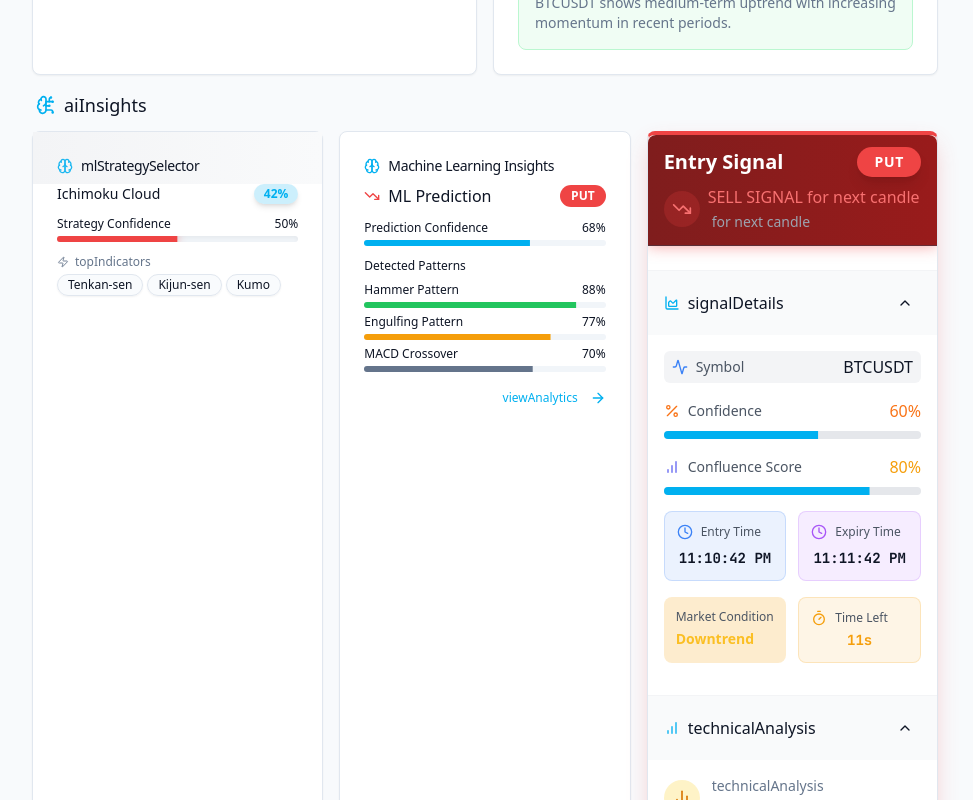
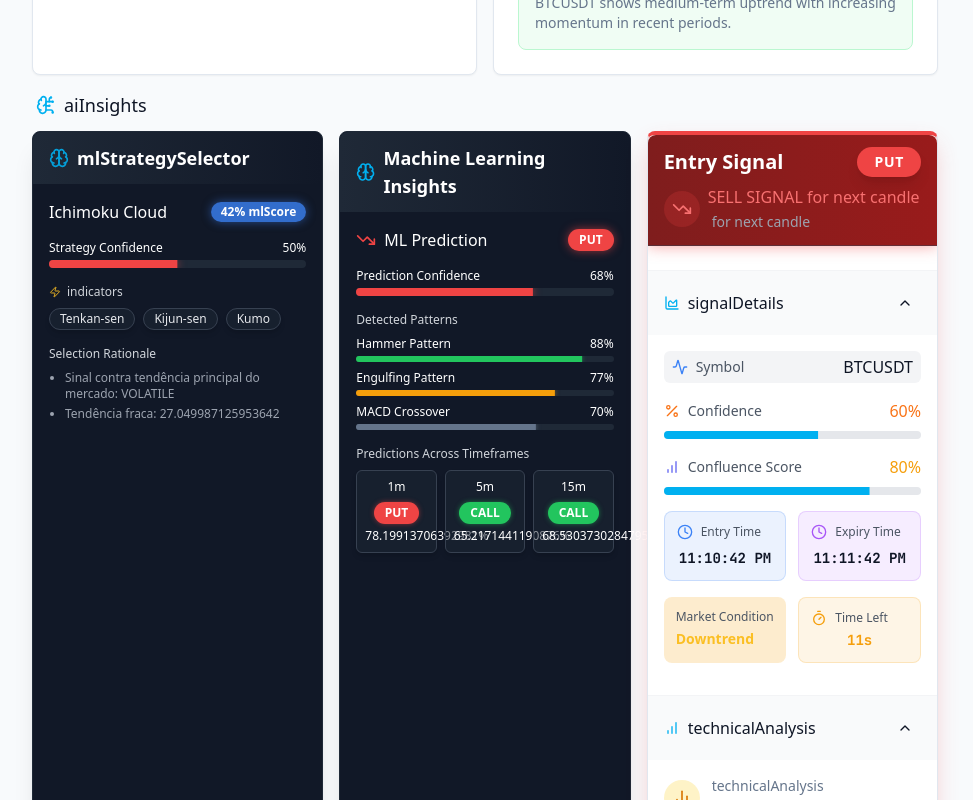
Before and after one commit to oTalentz/trading-view-automator, a React (Vite) app: page / in a window 1280 px wide. Shown: the part 2800-3600 px from the top of the page, without its empty margins (0-973 px from the left). Built offline with nearby package versions, Linux system fonts and the light colour scheme.

Commit message:
Refactor: Improve AI insights display
Consolidate AI insights into a single, expandable section, potentially using a carousel or 3D effect for better presentation.

```diff
--- a/package.json
+++ b/package.json
@@ -49,6 +49,7 @@
     "cmdk": "^1.0.0",
     "date-fns": "^3.6.0",
     "embla-carousel-react": "^8.3.0",
+    "framer-motion": "^11.18.2",
     "input-otp": "^1.2.4",
     "jest": "^29.7.0",
     "lucide-react": "^0.462.0",
--- a/src/components/ai/CompactMLInsights.tsx
+++ b/src/components/ai/CompactMLInsights.tsx
@@ -1,12 +1,9 @@
 
 import React from 'react';
-import { Card, CardContent, CardHeader, CardTitle } from "@/components/ui/card";
 import { useLanguage } from '@/context/LanguageContext';
-import { Brain, TrendingUp, TrendingDown, ArrowRight } from 'lucide-react';
+import { Brain, TrendingUp, TrendingDown } from 'lucide-react';
 import { Progress } from "@/components/ui/progress";
 import { Badge } from "@/components/ui/badge";
-import { Button } from "@/components/ui/button";
-import { Link } from "react-router-dom";
 
 interface CompactMLInsightsProps {
   symbol: string;
@@ -20,6 +17,7 @@ export function CompactMLInsights({ symbol, interval, className = "" }: CompactM
     direction: 'CALL' | 'PUT';
     probability: number;
     patterns: { name: string; reliability: number }[];
+    timeframes: { timeframe: string; prediction: 'CALL' | 'PUT'; confidence: number }[];
   } | null>(null);
 
   React.useEffect(() => {
@@ -43,10 +41,17 @@ export function CompactMLInsights({ symbol, interval, className = "" }: CompactM
         }
       ];
 
+      const timeframes = [
+        { timeframe: '1m', prediction: Math.random() > 0.5 ? 'CALL' : 'PUT', confidence: 65 + Math.random() * 15 },
+        { timeframe: '5m', prediction: Math.random() > 0.5 ? 'CALL' : 'PUT', confidence: 65 + Math.random() * 15 },
+        { timeframe: '15m', prediction: Math.random() > 0.5 ? 'CALL' : 'PUT', confidence: 65 + Math.random() * 15 }
+      ];
+
       setMlPrediction({
         direction,
         probability,
-        patterns
+        patterns,
+        timeframes
       });
     };
 
@@ -59,54 +64,63 @@ export function CompactMLInsights({ symbol, interval, className = "" }: CompactM
   if (!mlPrediction) return null;
 
   return (
-    <Card className={`hover:shadow-md transition-shadow ${className}`}>
-      <CardHeader className="pb-2">
-        <CardTitle className="text-sm font-medium flex items-center gap-2">
-          <Brain className="h-4 w-4 text-primary" /> {t("machineLearningInsights")}
-        </CardTitle>
-      </CardHeader>
-      <CardContent className="pt-0 space-y-3">
-        <div className="flex items-center justify-between">
+    <div className={`bg-gray-900 border border-gray-800 rounded-lg shadow-xl text-white h-full transform perspective-[1000px] transition-all duration-500 ${className}`}>
+      <div className="px-4 py-3 bg-gradient-to-r from-gray-800 to-gray-900 rounded-t-lg">
+        <h3 className="text-lg font-semibold flex items-center gap-2">
+          <Brain className="h-5 w-5 text-primary" /> {t("machineLearningInsights")}
+        </h3>
+      </div>
+      <div className="p-4 space-y-4">
+        <div className="flex items-center justify-between transform hover:rotate-y-1 hover:scale-[1.02] transition-transform">
           <div className="flex items-center gap-2">
             {mlPrediction.direction === 'CALL' ? (
-              <TrendingUp className="h-4 w-4 text-green-500" />
+              <TrendingUp className="h-5 w-5 text-green-500" />
             ) : (
-              <TrendingDown className="h-4 w-4 text-red-500" />
+              <TrendingDown className="h-5 w-5 text-red-500" />
             )}
             <span className="font-medium">{t("mlPrediction")}</span>
           </div>
-          <Badge className={`${mlPrediction.direction === 'CALL' ? 'bg-green-500' : 'bg-red-500'} text-white`}>
+          <Badge className={`${
+            mlPrediction.direction === 'CALL'
+              ? 'bg-green-500 shadow-[0_0_10px_rgba(34,197,94,0.6)]'
+              : 'bg-red-500 shadow-[0_0_10px_rgba(239,68,68,0.6)]'
+            } text-white`}>
             {mlPrediction.direction}
           </Badge>
         </div>
 
-        <div className="space-y-1">
+        <div className="space-y-1 transform hover:scale-[1.02] hover:rotate-y-1 transition-transform">
           <div className="flex justify-between text-xs">
             <span>{t("predictionConfidence")}</span>
             <span>{Math.round(mlPrediction.probability)}%</span>
           </div>
           <Progress
             value={mlPrediction.probability}
-            className="h-1.5"
+            className="h-2 bg-gray-800"
+            indicatorClassName={
+              mlPrediction.direction === 'CALL'
+                ? "bg-green-500 shadow-[0_0_8px_rgba(34,197,94,0.6)]"
+                : "bg-red-500 shadow-[0_0_8px_rgba(239,68,68,0.6)]"
+            }
           />
         </div>
 
         <div>
-          <h4 className="text-xs font-medium mb-2">{t("detectedPatterns")}</h4>
-          <div className="space-y-1.5">
+          <h4 className="text-xs font-medium mb-2 text-gray-300">{t("detectedPatterns")}</h4>
+          <div className="space-y-2">
             {mlPrediction.patterns.map((pattern, idx) => (
-              <div key={idx} className="space-y-1">
+              <div key={idx} className="space-y-1 transform hover:scale-[1.02] hover:rotate-y-1 transition-transform">
                 <div className="flex justify-between text-xs">
                   <span>{pattern.name}</span>
                   <span>{Math.round(pattern.reliability)}%</span>
                 </div>
                 <Progress
                   value={pattern.reliability}
-                  className="h-1.5"
+                  className="h-1.5 bg-gray-800"
                   indicatorClassName={
-                    pattern.reliability > 80 ? "bg-green-500" :
-                    pattern.reliability > 70 ? "bg-amber-500" :
-                    "bg-slate-500"
+                    pattern.reliability > 80 ? "bg-green-500 shadow-[0_0_5px_rgba(34,197,94,0.5)]" :
+                    pattern.reliability > 70 ? "bg-amber-500 shadow-[0_0_5px_rgba(245,158,11,0.5)]" :
+                    "bg-slate-500 shadow-[0_0_5px_rgba(148,163,184,0.5)]"
                   }
                 />
               </div>
@@ -114,14 +128,25 @@ export function CompactMLInsights({ symbol, interval, className = "" }: CompactM
           </div>
         </div>
 
-        <div className="text-right">
-          <Link to="/dashboard">
-            <Button variant="link" size="sm" className="text-xs p-0 h-auto">
-              {t("viewAnalytics")} <ArrowRight className="h-3 w-3 ml-1" />
-            </Button>
-          </Link>
+        <div>
+          <h4 className="text-xs font-medium mb-2 text-gray-300">{t("predictionsAcrossTimeframes")}</h4>
+          <div className="grid grid-cols-3 gap-2">
+            {mlPrediction.timeframes.map((tf, idx) => (
+              <div key={idx} className="bg-gray-800/50 border border-gray-700 rounded-md p-2 text-center transform hover:scale-105 hover:rotate-y-3 transition-transform shadow-md">
+                <div className="text-xs font-medium mb-1">{tf.timeframe}</div>
+                <Badge className={`${
+                  tf.prediction === 'CALL'
+                    ? 'bg-green-500 shadow-[0_0_5px_rgba(34,197,94,0.5)]'
+                    : 'bg-red-500 shadow-[0_0_5px_rgba(239,68,68,0.5)]'
+                  } text-white text-xs`}>
+                  {tf.prediction}
+                </Badge>
+                <div className="text-xs mt-1">{tf.confidence}%</div>
+              </div>
+            ))}
+          </div>
         </div>
-      </CardContent>
-    </Card>
+      </div>
+    </div>
   );
 }
--- a/src/components/ai/CompactStrategySelector.tsx
+++ b/src/components/ai/CompactStrategySelector.tsx
@@ -1,7 +1,6 @@
 
 import React from 'react';
 import { useLanguage } from '@/context/LanguageContext';
-import { Card, CardContent, CardHeader, CardTitle } from "@/components/ui/card";
 import { Badge } from "@/components/ui/badge";
 import { Progress } from "@/components/ui/progress";
 import { Brain, Zap } from 'lucide-react';
@@ -23,46 +22,46 @@ export function CompactStrategySelector({
 
   if (!analysis) {
     return (
-      <Card className={`hover:shadow-md transition-shadow transform perspective-[1000px] hover:rotate-y-2 ${className}`}>
-        <CardHeader className="pb-2 bg-gradient-to-r from-gray-100 to-gray-50 dark:from-gray-900 dark:to-gray-800">
-          <CardTitle className="text-sm font-medium flex items-center gap-2">
-            <Brain className="h-4 w-4 text-primary" />
+      <div className={`bg-gray-900 border border-gray-800 rounded-lg shadow-xl text-white h-full transform perspective-[1000px] transition-all duration-500 ${className}`}>
+        <div className="px-4 py-3 bg-gradient-to-r from-gray-800 to-gray-900 rounded-t-lg">
+          <h3 className="text-lg font-semibold flex items-center gap-2">
+            <Brain className="h-5 w-5 text-primary" />
             {t("mlStrategySelector")}
-          </CardTitle>
-        </CardHeader>
-        <CardContent className="pt-0">
-          <div className="h-[100px] flex items-center justify-center text-muted-foreground text-sm">
+          </h3>
+        </div>
+        <div className="p-4">
+          <div className="h-[200px] flex items-center justify-center text-muted-foreground text-sm">
             {t("analyzingMarket")}...
           </div>
-        </CardContent>
-      </Card>
+        </div>
+      </div>
     );
   }
 
   return (
-    <Card className={`hover:shadow-xl transition-all transform perspective-[1000px] hover:rotate-y-2 ${className}`}>
-      <CardHeader className="pb-2 bg-gradient-to-r from-gray-100 to-gray-50 dark:from-gray-900 dark:to-gray-800">
-        <CardTitle className="text-sm font-medium flex items-center gap-2">
-          <Brain className="h-4 w-4 text-primary animate-pulse" />
+    <div className={`bg-gray-900 border border-gray-800 rounded-lg shadow-xl text-white h-full transform perspective-[1000px] transition-all duration-500 ${className}`}>
+      <div className="px-4 py-3 bg-gradient-to-r from-gray-800 to-gray-900 rounded-t-lg">
+        <h3 className="text-lg font-semibold flex items-center gap-2">
+          <Brain className="h-5 w-5 text-primary animate-pulse" />
           {t("mlStrategySelector")}
-        </CardTitle>
-      </CardHeader>
-      <CardContent className="pt-0 space-y-3">
-        <div className="flex items-center justify-between">
-          <h3 className="text-sm font-medium">{analysis.strategy}</h3>
-          <Badge className="bg-primary/20 text-primary border-0 text-xs transform hover:scale-110 transition-transform shadow-md">
-            {analysis.mlConfidenceScore || Math.round(analysis.confidence / 1.2)}%
+        </h3>
+      </div>
+      <div className="p-4 space-y-4">
+        <div className="flex justify-between items-center transform hover:rotate-y-1 hover:scale-[1.02] transition-transform">
+          <h3 className="text-base font-medium">{analysis.strategy}</h3>
+          <Badge className="bg-blue-500/80 text-white border-0 text-xs shadow-[0_0_10px_rgba(59,130,246,0.5)]">
+            {analysis.mlConfidenceScore || Math.round(analysis.confidence / 1.2)}% {t("mlScore")}
           </Badge>
         </div>
 
-        <div className="space-y-1">
+        <div className="space-y-1 transform hover:scale-[1.02] hover:rotate-y-1 transition-transform">
           <div className="flex justify-between text-xs">
             <span>{t("strategyConfidence")}</span>
             <span>{analysis.confidence}%</span>
           </div>
           <Progress
             value={analysis.confidence}
-            className="h-1.5 shadow-inner"
+            className="h-2 bg-gray-800"
             indicatorClassName={
               analysis.confidence > 80 ? "bg-green-500 shadow-[0_0_8px_rgba(34,197,94,0.6)]" :
               analysis.confidence > 65 ? "bg-amber-500 shadow-[0_0_8px_rgba(245,158,11,0.6)]" :
@@ -72,23 +71,38 @@ export function CompactStrategySelector({
         </div>
 
         <div>
-          <div className="flex items-center gap-1.5 mb-1 text-muted-foreground text-xs">
-            <Zap className="h-3 w-3 animate-pulse" />
-            <span>{t("topIndicators")}</span>
+          <div className="flex items-center gap-1.5 mb-2 text-gray-300 text-xs">
+            <Zap className="h-3 w-3 animate-pulse text-amber-400" />
+            <span>{t("indicators")}</span>
           </div>
-          <div className="flex flex-wrap gap-1">
+          <div className="flex flex-wrap gap-2">
             {analysis.indicators.slice(0, 3).map((indicator, index) => (
               <Badge
                 key={index}
                 variant="outline"
-                className="font-normal bg-muted/40 text-xs transform hover:scale-110 transition-transform shadow-sm"
+                className="font-normal bg-gray-800/50 border-gray-700 text-gray-200 text-xs transform hover:scale-110 hover:rotate-y-3 transition-transform shadow-md"
               >
                 {indicator}
               </Badge>
             ))}
           </div>
         </div>
-      </CardContent>
-    </Card>
+
+        {analysis.validationDetails?.reasons && (
+          <div>
+            <div className="flex items-center gap-1.5 mb-2 text-gray-300 text-xs">
+              <span>{t("selectionRationale")}</span>
+            </div>
+            <ul className="space-y-1 pl-4 list-disc text-xs">
+              {analysis.validationDetails.reasons.slice(0, 2).map((reason, index) => (
+                <li key={index} className="text-gray-400 transform hover:scale-[1.02] hover:translate-x-1 transition-transform">
+                  {reason}
+                </li>
+              ))}
+            </ul>
+          </div>
+        )}
+      </div>
+    </div>
   );
 }
--- /dev/null
+++ b/src/components/analysis/AnalysisCarousel.tsx
@@ -0,0 +1,144 @@
+
+import React, { useState } from 'react';
+import { useLanguage } from '@/context/LanguageContext';
+import { Button } from '@/components/ui/button';
+import { ChevronLeft, ChevronRight } from 'lucide-react';
+import { ConfluenceHeatmap } from '@/components/ConfluenceHeatmap';
+import { CompactStrategySelector } from '@/components/ai/CompactStrategySelector';
+import { CompactMLInsights } from '@/components/ai/CompactMLInsights';
+import { AIStrategyInsights } from '@/components/AIStrategyInsights';
+import { createMockAnalysis } from '@/utils/dashboard/dashboardDataUtils';
+import { motion } from 'framer-motion';
+
+interface AnalysisCarouselProps {
+  symbol: string;
+  interval: string;
+}
+
+export function AnalysisCarousel({ symbol, interval }: AnalysisCarouselProps) {
+  const { t } = useLanguage();
+  const [activeIndex, setActiveIndex] = useState(0);
+  const mockAnalysis = createMockAnalysis();
+
+  const cards = [
+    {
+      id: 'confluence',
+      title: t('confluenceHeatmap'),
+      component: <ConfluenceHeatmap analysis={mockAnalysis} />
+    },
+    {
+      id: 'strategy',
+      title: t('mlStrategySelector'),
+      component: <CompactStrategySelector symbol={symbol} interval={interval} className="h-full" />
+    },
+    {
+      id: 'insights',
+      title: t('machineLearningInsights'),
+      component: <CompactMLInsights symbol={symbol} interval={interval} className="h-full" />
+    },
+    {
+      id: 'ai-insights',
+      title: t('aiStrategyInsights'),
+      component: <AIStrategyInsights symbol={symbol} />
+    }
+  ];
+
+  const nextCard = () => {
+    setActiveIndex((prev) => (prev + 1) % cards.length);
+  };
+
+  const prevCard = () => {
+    setActiveIndex((prev) => (prev - 1 + cards.length) % cards.length);
+  };
+
+  const variants = {
+    enter: (direction: number) => ({
+      x: direction > 0 ? 300 : -300,
+      opacity: 0,
+      rotateY: direction > 0 ? -20 : 20,
+    }),
+    center: {
+      x: 0,
+      opacity: 1,
+      rotateY: 0,
+      transition: {
+        duration: 0.5,
+      },
+    },
+    exit: (direction: number) => ({
+      x: direction < 0 ? 300 : -300,
+      opacity: 0,
+      rotateY: direction < 0 ? -20 : 20,
+      transition: {
+        duration: 0.5,
+      },
+    }),
+  };
+
+  const [direction, setDirection] = useState(0);
+
+  const handleNext = () => {
+    setDirection(1);
+    nextCard();
+  };
+
+  const handlePrev = () => {
+    setDirection(-1);
+    prevCard();
+  };
+
+  return (
+    <div className="space-y-4">
+      <div className="relative h-[300px] overflow-hidden rounded-lg shadow-xl perspective-1000">
+        <motion.div
+          key={activeIndex}
+          custom={direction}
+          variants={variants}
+          initial="enter"
+          animate="center"
+          exit="exit"
+          className="absolute inset-0 w-full h-full"
+        >
+          {cards[activeIndex].component}
+        </motion.div>
+
+        <Button
+          variant="secondary"
+          size="icon"
+          className="absolute left-2 top-1/2 -translate-y-1/2 z-10 bg-background/80 backdrop-blur-sm hover:bg-background/90 shadow-lg"
+          onClick={handlePrev}
+        >
+          <ChevronLeft className="h-4 w-4" />
+        </Button>
+
+        <Button
+          variant="secondary"
+          size="icon"
+          className="absolute right-2 top-1/2 -translate-y-1/2 z-10 bg-background/80 backdrop-blur-sm hover:bg-background/90 shadow-lg"
+          onClick={handleNext}
+        >
+          <ChevronRight className="h-4 w-4" />
+        </Button>
+      </div>
+
+      <div className="flex justify-center gap-1">
+        {cards.map((card, index) => (
+          <Button
+            key={card.id}
+            variant={index === activeIndex ? "default" : "outline"}
+            size="sm"
+            className={`h-2 w-2 p-0 rounded-full ${index === activeIndex ? "bg-primary" : "bg-muted"}`}
+            onClick={() => {
+              setDirection(index > activeIndex ? 1 : -1);
+              setActiveIndex(index);
+            }}
+          />
+        ))}
+      </div>
+
+      <div className="text-center text-sm font-medium">
+        {cards[activeIndex].title}
+      </div>
+    </div>
+  );
+}
```
Also changed, not shown: src/components/ConfluenceHeatmap.tsx (+10 -11 lines), src/components/dashboard/DashboardFilters.tsx (+20 -17 lines), src/components/dashboard/SectionHeader.tsx (+7 -6 lines), src/components/dashboard/SidebarSection.tsx (+26 -7 lines), 1 other file (tests, documents, lock files or other folders).
